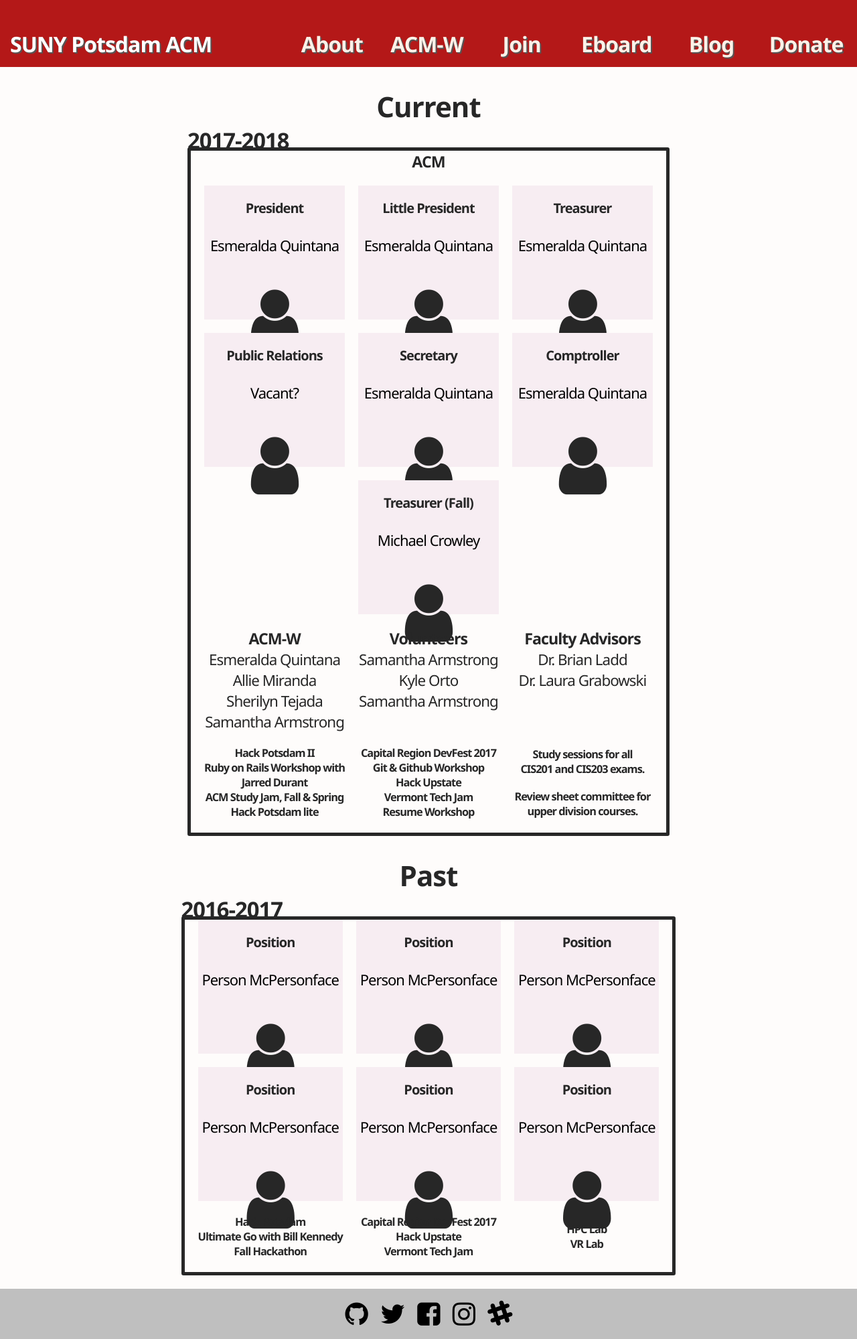
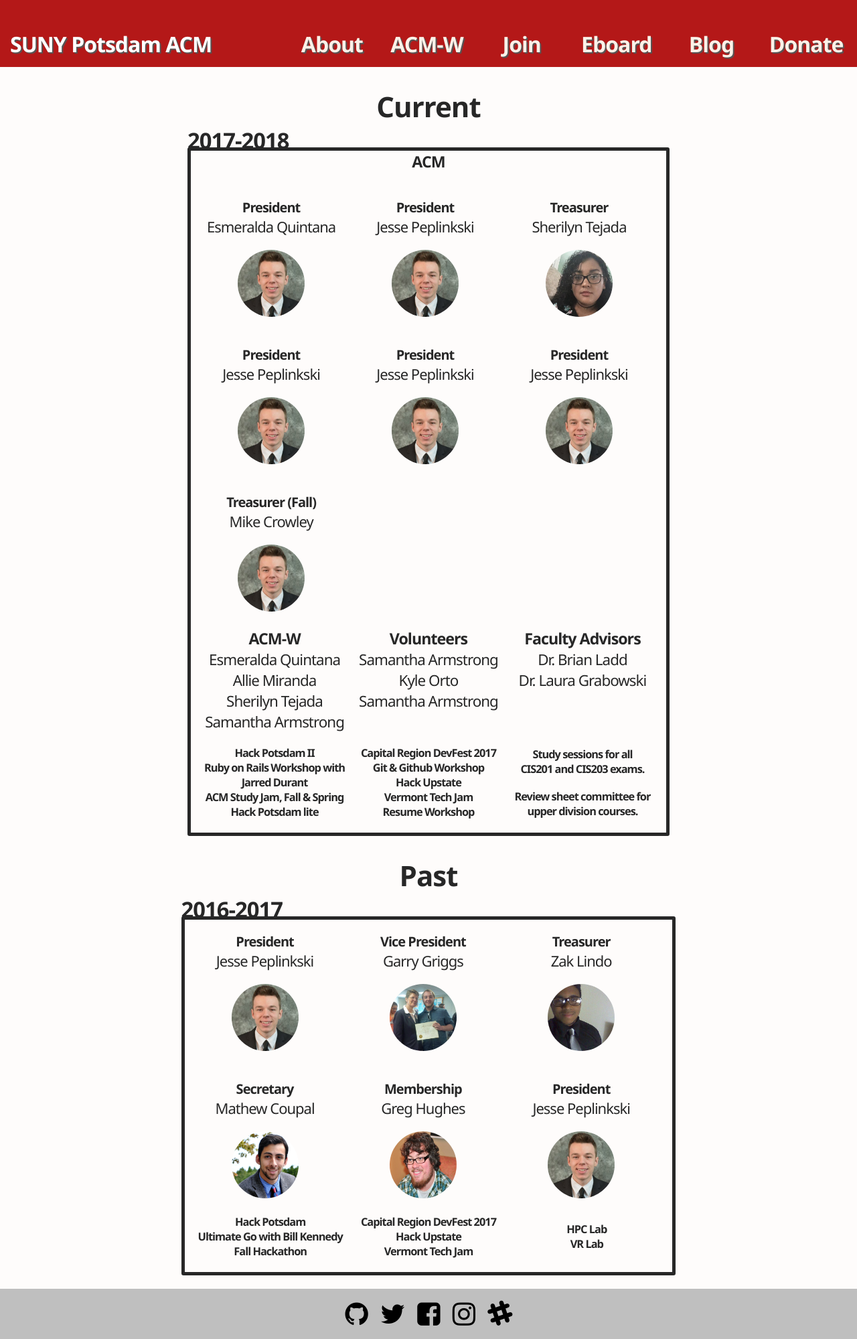
Before and after one commit to armstrsl200/potsdamacm, a Jekyll site: the page built from _pages/org.html, in a window 1280 px wide. Shown: the whole page at 67% size. Built offline with Jekyll 4.4.1, drawn with Linux system fonts in a browser that asks for light colours.

Commit message:
content add to org

```diff
--- a/_pages/org.html
+++ b/_pages/org.html
@@ -11,41 +11,42 @@ permalink: "/org/"
     <h3 style="margin: 0; margin-bottom: -12px; text-align: left;">2017-2018</h3>
     <div class="eboardarea">
       <h5>ACM</h5>
-      <div class="person"color:black;>
-        <p style="margin-top: 20px;" class="person__role">President</p><br>
-        <a href="mailto:esmeraldanq@gmail.com" class="person__name" style="text-decoration:none;color:black;">Esmeralda Quintana</a><br>
-        <i class="fa fa-user fa-lg" style="font-size: 100px; padding: 30px;"></i>
+      <div class="person" style="margin: 0;">
+        <p><span style="font-weight: bold;">President</span> <br>
+        <span style="font-size: 1.1em;">Esmeralda Quintana</span></p>
+        <div class="div"><img src="/assets/images/eboard/2016/jesse-peplinski.jpg" alt=""></div>
       </div>
-      <div class="person"color:black;>
-        <p style="margin-top: 20px;" class="person__role">Little President</p><br>
-        <a href="mailto:esmeraldanq@gmail.com" class="person__name" style="text-decoration:none;color:black;">Esmeralda Quintana</a><br>
-        <i class="fa fa-user fa-lg" style="font-size: 100px; padding: 30px;"></i>
+      <div class="person" style="margin: 0;">
+        <p><span style="font-weight: bold;">President</span> <br>
+        <span style="font-size: 1.1em;">Jesse Peplinkski</span></p>
+        <div class="div"><img src="/assets/images/eboard/2016/jesse-peplinski.jpg" alt=""></div>
       </div>
-      <div class="person"color:black;>
-        <p style="margin-top: 20px;" class="person__role">Treasurer</p><br>
-        <a href="mailto:esmeraldanq@gmail.com" class="person__name" style="text-decoration:none;color:black;">Esmeralda Quintana</a><br>
-        <i class="fa fa-user fa-lg" style="font-size: 100px; padding: 30px;"></i>
+      <div class="person" style="margin: 0;">
+        <p><span style="font-weight: bold;">Treasurer</span> <br>
+        <span style="font-size: 1.1em;">Sherilyn Tejada</span></p>
+        <div class="div"><img src="/assets/images/eboard/2017/sherilyn-tejada.jpg" alt=""></div>
       </div>
-      <div class="person"color:black;>
-        <p style="margin-top: 20px;" class="person__role">Public Relations</p><br>
-        <a href="mailto:esmeraldanq@gmail.com" class="person__name" style="text-decoration:none;color:black;">Vacant?</a><br>
-        <i class="fa fa-user fa-lg" style="font-size: 100px; padding: 30px;"></i>
+      <div class="person" style="margin: 0;">
+        <p><span style="font-weight: bold;">President</span> <br>
+        <span style="font-size: 1.1em;">Jesse Peplinkski</span></p>
+        <div class="div"><img src="/assets/images/eboard/2016/jesse-peplinski.jpg" alt=""></div>
       </div>
-      <div class="person"color:black;>
-        <p style="margin-top: 20px;" class="person__role">Secretary</p><br>
-        <a href="mailto:esmeraldanq@gmail.com" class="person__name" style="text-decoration:none;color:black;">Esmeralda Quintana</a><br>
-        <i class="fa fa-user fa-lg" style="font-size: 100px; padding: 30px;"></i>
+      <div class="person" style="margin: 0;">
+        <p><span style="font-weight: bold;">President</span> <br>
+        <span style="font-size: 1.1em;">Jesse Peplinkski</span></p>
+        <div class="div"><img src="/assets/images/eboard/2016/jesse-peplinski.jpg" alt=""></div>
       </div>
-      <div class="person"color:black;>
-        <p style="margin-top: 20px;" class="person__role">Comptroller</p><br>
-        <a href="mailto:esmeraldanq@gmail.com" class="person__name" style="text-decoration:none;color:black;">Esmeralda Quintana</a><br>
-        <i class="fa fa-user fa-lg" style="font-size: 100px; padding: 30px;"></i>
+      <div class="person" style="margin: 0;">
+        <p><span style="font-weight: bold;">President</span> <br>
+        <span style="font-size: 1.1em;">Jesse Peplinkski</span></p>
+        <div class="div"><img src="/assets/images/eboard/2016/jesse-peplinski.jpg" alt=""></div>
       </div>
-      <div class="person"color:black; style="grid-column: 2;">
-        <p style="margin-top: 20px;" class="person__role">Treasurer (Fall)</p><br>
-        <a href="mailto:esmeraldanq@gmail.com" class="person__name" style="text-decoration:none;color:black;">Michael Crowley</a><br>
-        <i class="fa fa-user fa-lg" style="font-size: 100px; padding: 30px;"></i>
+      <div class="person" style="margin: 0;">
+        <p><span style="font-weight: bold;">Treasurer (Fall)</span> <br>
+        <span style="font-size: 1.1em;">Mike Crowley</span></p>
+        <div class="div"><img src="/assets/images/eboard/2016/jesse-peplinski.jpg" alt=""></div>
       </div>
+
       <div class="gridarea acmw">
         <h5>ACM-W</h5>
         <p>Esmeralda Quintana</p>
@@ -89,35 +90,37 @@ permalink: "/org/"
     <h2>Past</h2>
     <h3 style="margin: 0; margin-bottom: -12px; text-align: left;">2016-2017</h3>
     <div class="eboardarea">
-      <div class="person"color:black;>
-        <p style="margin-top: 20px;" class="person__role">Position</p><br>
-        <a href="mailto:esmeraldanq@gmail.com" class="person__name" style="text-decoration:none;color:black;">Person McPersonface</a><br>
-        <i class="fa fa-user fa-lg" style="font-size: 100px; padding: 30px;"></i>
+      <div class="person" style="margin: 0;">
+        <!-- <p class="person__role">President</p><br>
+        <a href="mailto:esmeraldanq@gmail.com" class="person__name" style="text-decoration:none;color:black;">Person McPersonface</a><br> -->
+        <p><span style="font-weight: bold;">President</span> <br>
+        <span style="font-size: 1.1em;">Jesse Peplinkski</span></p>
+        <div class="div"><img src="/assets/images/eboard/2016/jesse-peplinski.jpg" alt=""></div>
       </div>
-      <div class="person"color:black;>
-        <p style="margin-top: 20px;" class="person__role">Position</p><br>
-        <a href="mailto:esmeraldanq@gmail.com" class="person__name" style="text-decoration:none;color:black;">Person McPersonface</a><br>
-        <i class="fa fa-user fa-lg" style="font-size: 100px; padding: 30px;"></i>
+      <div class="person" style="margin: 0;">
+        <p><span style="font-weight: bold;">Vice President</span> <br>
+        <span style="font-size: 1.1em;">Garry Griggs</span></p>
+        <div class="div"><img src="/assets/images/eboard/2016/garry-griggs.jpg" alt=""></div>
       </div>
-      <div class="person"color:black;>
-        <p style="margin-top: 20px;" class="person__role">Position</p><br>
-        <a href="mailto:esmeraldanq@gmail.com" class="person__name" style="text-decoration:none;color:black;">Person McPersonface</a><br>
-        <i class="fa fa-user fa-lg" style="font-size: 100px; padding: 30px;"></i>
+      <div class="person" style="margin: 0;">
+        <p><span style="font-weight: bold;">Treasurer</span> <br>
+        <span style="font-size: 1.1em;">Zak Lindo</span></p>
+        <div class="div"><img src="/assets/images/eboard/2016/zaki-lindo.jpg" alt=""></div>
       </div>
-      <div class="person"color:black;>
-        <p style="margin-top: 20px;" class="person__role">Position</p><br>
-        <a href="mailto:esmeraldanq@gmail.com" class="person__name" style="text-decoration:none;color:black;">Person McPersonface</a><br>
-        <i class="fa fa-user fa-lg" style="font-size: 100px; padding: 30px;"></i>
+      <div class="person" style="margin: 0;">
+        <p><span style="font-weight: bold;">Secretary</span> <br>
+        <span style="font-size: 1.1em;">Mathew Coupal</span></p>
+        <div class="div"><img src="/assets/images/eboard/2016/matthew-coupal.jpg" alt=""></div>
       </div>
-      <div class="person"color:black;>
-        <p style="margin-top: 20px;" class="person__role">Position</p><br>
-        <a href="mailto:esmeraldanq@gmail.com" class="person__name" style="text-decoration:none;color:black;">Person McPersonface</a><br>
-        <i class="fa fa-user fa-lg" style="font-size: 100px; padding: 30px;"></i>
+      <div class="person" style="margin: 0;">
+        <p><span style="font-weight: bold;">Membership</span> <br>
+        <span style="font-size: 1.1em;">Greg Hughes</span></p>
+        <div class="div"><img src="/assets/images/eboard/2016/greg-hughes.jpg" alt=""></div>
       </div>
-      <div class="person"color:black;>
-        <p style="margin-top: 20px;" class="person__role">Position</p><br>
-        <a href="mailto:esmeraldanq@gmail.com" class="person__name" style="text-decoration:none;color:black;">Person McPersonface</a><br>
-        <i class="fa fa-user fa-lg" style="font-size: 100px; padding: 30px;"></i>
+      <div class="person" style="margin: 0;">
+        <p><span style="font-weight: bold;">President</span> <br>
+        <span style="font-size: 1.1em;">Jesse Peplinkski</span></p>
+        <div class="div"><img src="/assets/images/eboard/2016/jesse-peplinski.jpg" alt=""></div>
       </div>
       <div class="program" style="font-size: .5em;">
         <h3>Hack Potsdam</h3>
--- a/assets/style.css
+++ b/assets/style.css
@@ -245,19 +245,50 @@ header a:hover {
   font-style: normal;
 }
 
-.person {
+/* .person {
   display: grid;
   grid-column: 1fr;
-  grid-row: 1fr 1fr 4fr;
+  grid-row: 1fr 1fr 100px;
+  justify-content: center;
+  align-items: center;
+  text-align: center;
   font-weight: normal;
   font-size: 20px;
   background: hsl(333, 40%, 95%);
   height: 200px;
+  width: 200px;
+  grid-gap: 0;
+} */
+
+.person {
+  display: flex;
+  flex-direction: column;
+  justify-content: center;
+  align-items: center;
+  align-content: center;
+  text-align: center;
+  font-weight: normal;
+  font-size: 20px;
+  /* background: hsl(333, 40%, 95%); */
+  border-radius: 15%;
+  /* background: none; */
+  max-height: 200px;
+  max-width: 200px;
 }
 
-.person .person__role {
+.person img {
+  height: 100px;
+  width: 100px;
+  border-radius: 50%;
+}
+
+/* .person > .titles {
+  display: inline-block;
+} */
+
+/* .person .person__role {
   padding: 0;
-  margin: 0;
+  margin: 15px 0 0;
   font-weight: bold;
 }
 
@@ -265,7 +296,8 @@ header a:hover {
   padding: 0;
   margin: 0;
   font-size: 1.1em;
-}
+} */
+
 
 .eboardarea .acmw {
   grid-column: 1;
```
Also changed, not shown: _pages/acmw.html (+7 -5 lines), assets/images/eboard/2016/garry-griggs.jpg (added), assets/images/eboard/2016/greg-hughes.jpg (added), assets/images/eboard/2016/jesse-peplinski.jpg (added), assets/images/eboard/2016/matthew-coupal.jpg (added), assets/images/eboard/2016/zaki-lindo.jpg (added), assets/images/eboard/2017/sherilyn-tejada.jpg (added).
